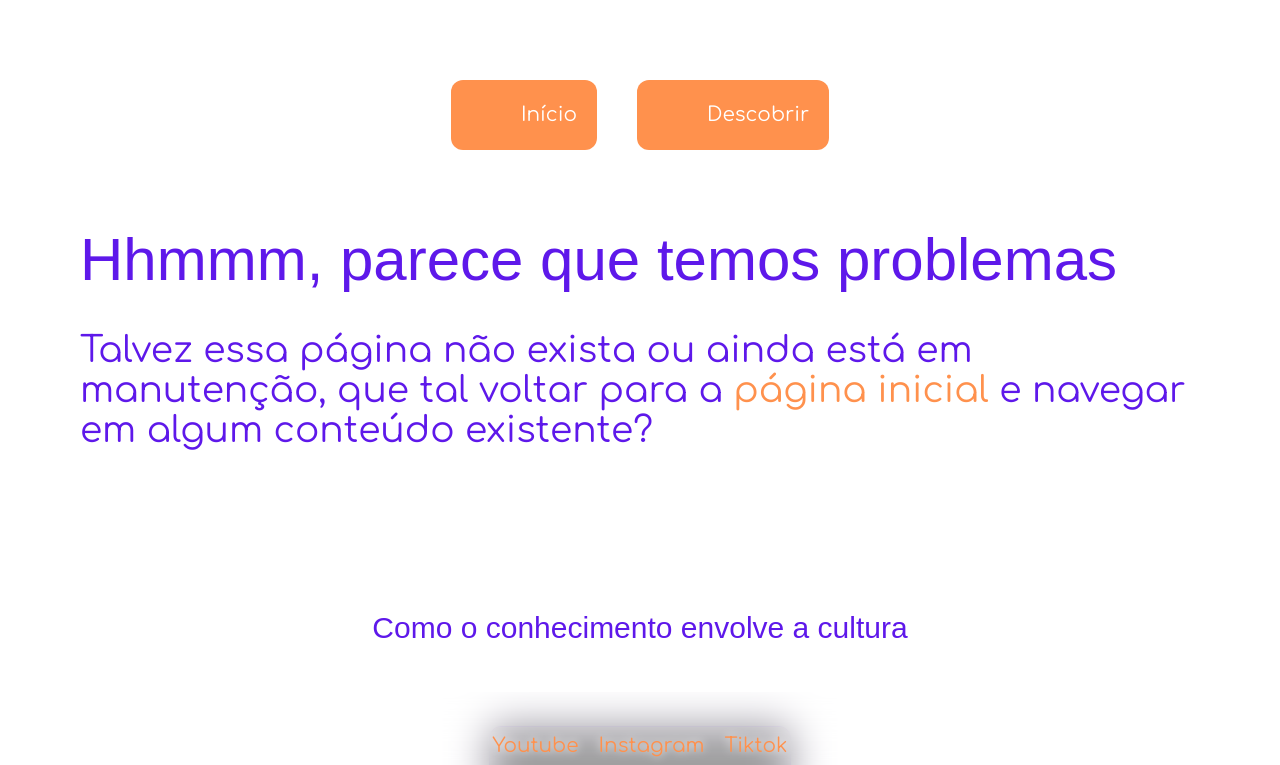
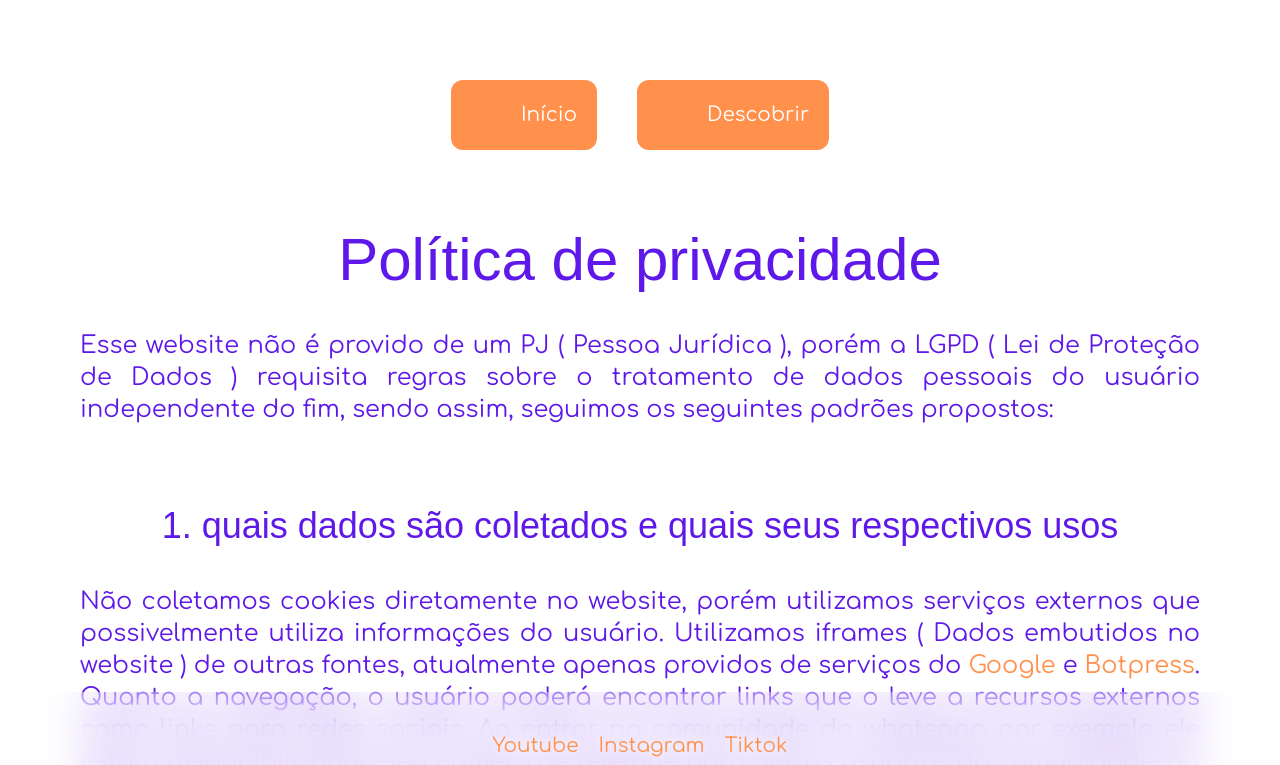
Before and after one commit to francisni-jr/saber-o-mundo, a SvelteKit app: page /sobre/politica-de-privacidade in a window 1280 px wide. Before the commit this address had no page. Shown: the top 765 px of the page. Built offline with nearby package versions, Linux system fonts and the light colour scheme; grey boxes are pictures that could not be loaded; some icons are missing; a web font is replaced by a local one.

Commit message:
Adding +1 page ( policy )

```diff
--- a/src/routes/descobrir/+page.svelte
+++ b/src/routes/descobrir/+page.svelte
@@ -4,6 +4,7 @@
 
 </script>
 
+<!--
 <div class="text-center">
     <h1 class="title text-6xl font-title mb-10">Recursos</h1>
     <ul class="content flex flex-wrap gap-10 justify-center aitems-center">
@@ -20,7 +21,7 @@
             </a>
         </li>
     </ul>
-</div>
+</div>  -->
 
 <style>
 
--- a/src/routes/sobre/diretrizes-de-conteudo/+page.svelte
+++ b/src/routes/sobre/diretrizes-de-conteudo/+page.svelte
@@ -4,7 +4,7 @@
     <h1 class="title text-center text-6xl font-title mb-10">Diretrizes de conteúdo</h1>
     <p class="content mb-10">De maneira geral não há muitas regras, mas por razão de segurança e privacidade seguimos as <a target="_blank" href="https://support.google.com/youtube/answer/9288567?hl=pt-BR" class="text-t"> diretrizes da comunidade do Youtube </a> por padrão, isso também vale para as outras redes. Leia essas diretrizes com atenção para não fugir do que é proposto. Também consideramos políticas para menores de idade, leia a <a target="_blank" href="https://support.google.com/youtube/answer/2801999?hl=pt-BR#:~:text=Atualiza%C3%A7%C3%A3o%3A%20o%20YouTube%20n%C3%A3o%20permite,classifica%C3%A7%C3%A3o%20adequada%20para%20o%20conte%C3%BAdo" class="text-t">política de segurança infantil do Youtube</a> para mais informações.</p>
 
-    <h1 class="title text-center text-6xl font-title mt-20 mb-10">Estilos</h1>
+    <h2 class="title text-center text-6xl font-title mt-20 mb-10">Estilos</h2>
     <p class="content mb-20">Em relação a estilização e edição de vídeo, padronizamos uma indentidade visual especialmente para isso. Em breve será disponibilizada e poderá encontrar nossas fontes, recursos visuais, cores e afins. </p>
 
     <p class="content text-center my-10">Conheça os nossos recursos e saiba mais sobre o que postamos nas redes sociais:</p>
--- /dev/null
+++ b/src/routes/sobre/politica-de-privacidade/+page.svelte
@@ -0,0 +1,57 @@
+
+<div class="text-justify">
+
+    <h1 class="title text-center text-6xl font-title mb-10">Política de privacidade</h1>
+    <p class="content mb-10">Esse website não é provido de um PJ ( Pessoa Jurídica ), porém a LGPD ( Lei de Proteção de Dados ) requisita regras sobre o tratamento de dados pessoais do usuário independente do fim, sendo assim, seguimos os seguintes padrões propostos:</p>
+
+    <h2 class="title text-center text-4xl font-title mt-20 mb-10">1. quais dados são coletados e quais seus respectivos usos</h2>
+    <p class="content mb-20">Não coletamos cookies diretamente no website, porém utilizamos serviços externos que possivelmente utiliza informações do usuário. Utilizamos iframes ( Dados embutidos no website ) de outras fontes, atualmente apenas providos de serviços do <a href="https://about.google/intl/pt-BR/products/" class="text-t">Google</a> e <a href="https://botpress.com/" class="text-t">Botpress</a>. Quanto a navegação, o usuário poderá encontrar links que o leve a recursos externos como links para redes sociais. Ao entrar na comunidade do whatsapp por exemplo ele estará disponibilizando seu número de telefone para outros usuários da comunidade, ou ao nos seguir em redes como instagram e tiktok ele estará nos permitindo acesso a suas redes também. Como o objetivo proposto desse projeto é gerar conexão entre as pessoas, isso faz parte do processo. É de total responsabilidade do usuário traçar limites se estiver passando por algum problema e/ou nos informar se estamos fazendo ou deixando de fazer algo que o desagrade, estamos disponíveis para isso</p>
+
+    <h2 class="title text-center text-4xl font-title mt-20 mb-10">2. Por que não coletamos dados</h2>
+    <p class="content mb-20">Evitamos processos como login ou usos de formulários para deixar o site com o foco informativo, e como o foco são as redes sociais deixamos esse site como um meio de descobrir como o projeto funciona, compartilhamento de conteúdo e acessibilidade a recursos</p>
+
+    <h2 class="title text-center text-4xl font-title mt-20 mb-10">3. Responsabilidades do usuário</h2>
+    <ul class="flex flex-col content text-center gap-5 mb-20 ">
+        <li class="">1. Entrar em contato caso haja problemas em recursos externos</li>
+        <li class="">2. Compreender que o conteúdo é amplo e produzidos por pessoas diferentes, podendo ser opinativos e subjetivos</li>
+        <li class="">3. Reconhecer se ele realmente se alinha com os objetivos do projeto</li>
+        <li class="">4. Seguir com ética para com os dados de outros usuários</li>
+    </ul>
+
+    <p class="content text-center my-10">Conheça os nossos recursos e saiba mais sobre o que postamos nas redes sociais:</p>
+    <div class="text-center">
+        <a target="_blank" href="/descobrir" class="content text-p text-xl bg-t p-5 rounded-xl">Descobrir</a>
+    </div>
+</div>
+
+<style>
+
+.title {
+    animation: scaledown 1s ease-out;
+    animation-iteration-count: 1;
+}
+
+.content {
+    animation: blur 1s ease-out;
+    animation-iteration-count: 1;
+}
+
+@keyframes scaledown {
+    from {
+        transform: scale(1.2);
+    }
+    to {
+        transform: scale(1);
+    }
+}
+
+@keyframes blur {
+    from {
+        filter: blur(40px);
+    }
+    to {
+        filter: blur(0px);
+    }
+}
+
+</style>
```
